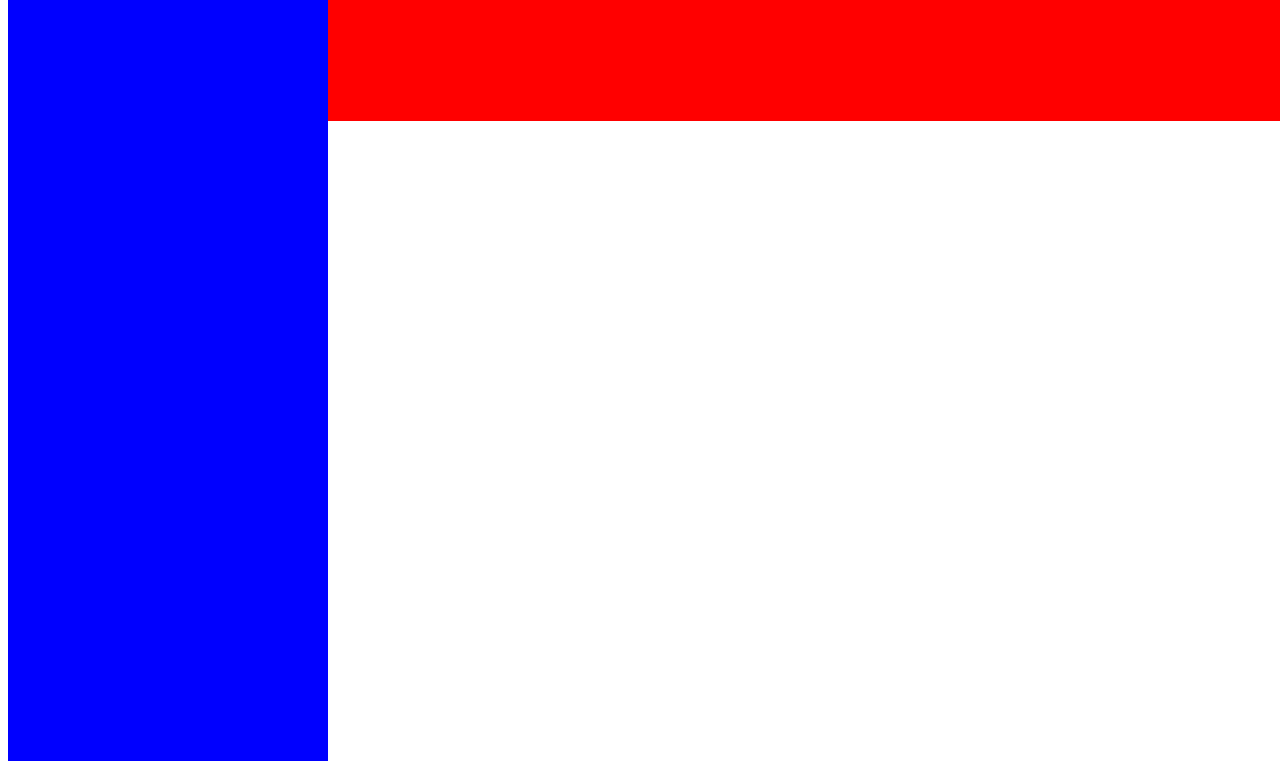
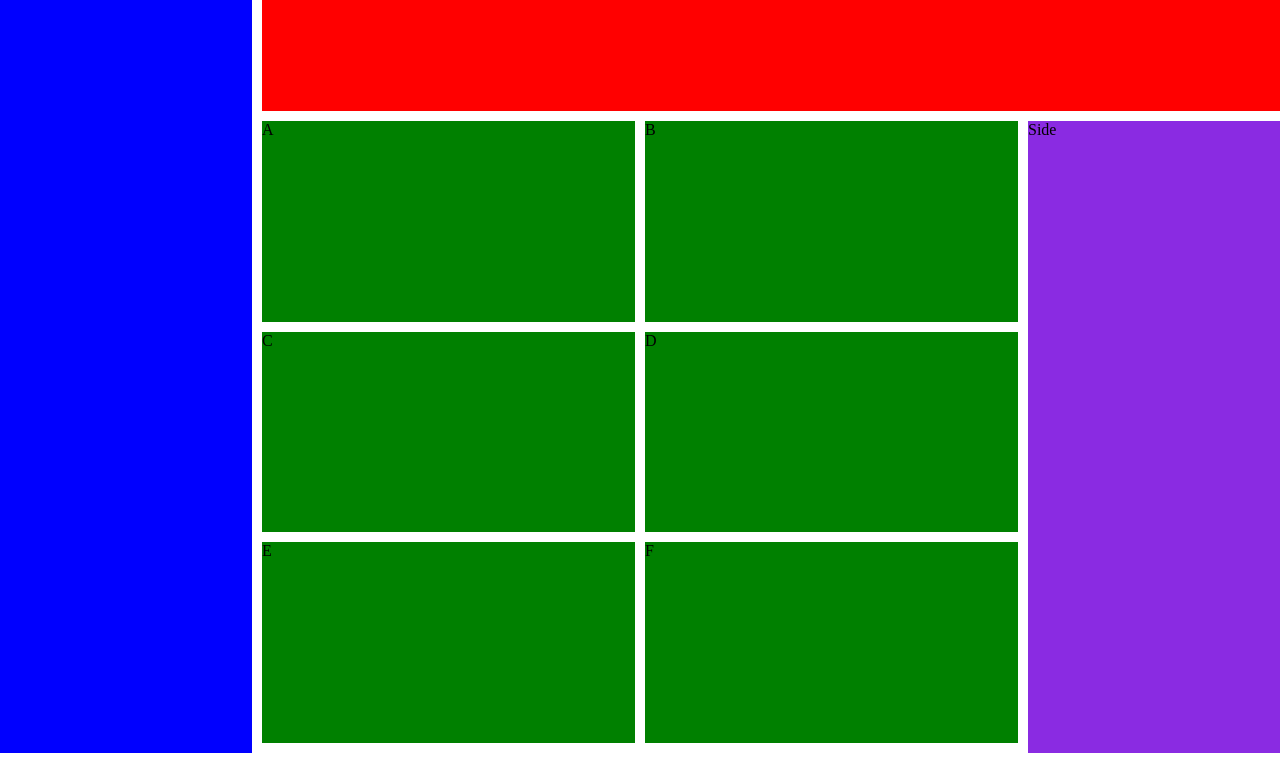
Before and after one commit to NicholasDomanico/AdminDashboard, a plain HTML site: page index.html in a window 1280 px wide. Shown: the part 47-816 px from the top of the page. Drawn offline with Linux system fonts and the light colour scheme.

Commit message:
Wrote basic grid layout

```diff
--- a/index.html
+++ b/index.html
@@ -7,7 +7,7 @@
     <title>Admin Dashboard</title>
 </head>
 <body>
-    <div id="grid">
+    <div id="siteWrapper">
         <header id="topHeader">
             <div id="searchbar">
                 Search
@@ -26,11 +26,16 @@
         </nav>
 
         <main>
-
+            <div>A</div>
+            <div>B</div>
+            <div>C</div>
+            <div>D</div>
+            <div>E</div>
+            <div>F</div>
         </main>
 
         <aside id="sidebar">
-
+            Side
         </aside>
     </div>
 </body>
--- a/style.css
+++ b/style.css
@@ -1,9 +1,19 @@
-#grid {
+* {
+    margin: 0;
+    padding: 0;
+}
+
+html, body {
+    height: 100%;
+}
+
+#siteWrapper {
     display: grid;
-    grid-template-columns: 1fr 3fr;
-    grid-template-rows: 20% 80%;
-    width: 100vw;
-    height: 100vh;
+    grid-template-columns: 1fr 3fr 1fr;
+    grid-template-rows: 1fr 4fr;
+    width: 100%;
+    height: 100%;
+    gap: 10px;
 }
 
 #topHeader {
@@ -13,8 +23,25 @@
     grid-column: 2 / -1;
 }
 
+main {
+    display: grid;
+    grid-template: 1fr 1fr 1fr / 1fr 1fr;
+    gap: 10px;
+    margin-bottom: 10px;
+}
+
+main > div {
+    background-color: green;
+}
+
 nav {
     background-color: blue;
     grid-column: 1 / 2;
     grid-row: 1 / -1;
+
 }
+
+#sidebar {
+    background-color: blueviolet;
+
+}
```
